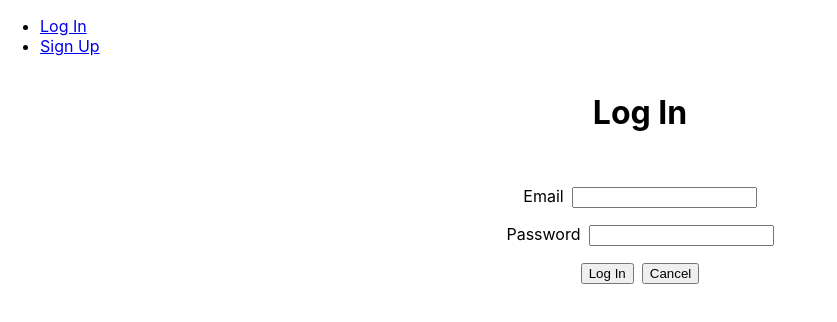
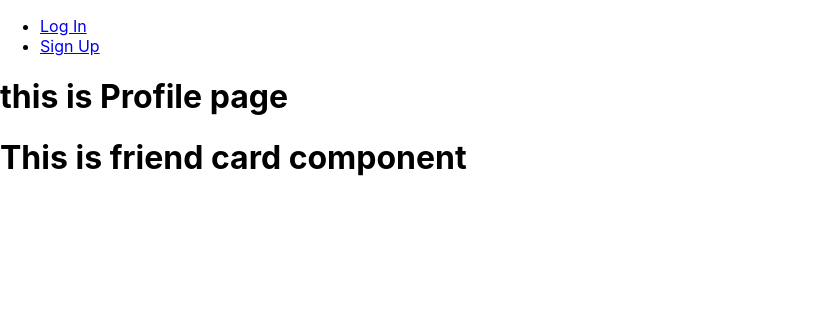
Before and after one commit to Cazier92/Money-Mania-Frontend, a React (Create React App) app: page /profile in a window 1280 px wide. Before the commit this address led to /login. Shown: the top 322 px of the page, without its empty margins (0-837 px from the left). Built offline with nearby package versions, Linux system fonts and the light colour scheme; no server answers.

Commit message:
profile page styling:

```diff
--- a/src/App.jsx
+++ b/src/App.jsx
@@ -98,9 +98,9 @@ const App = () => {
         <Route
           path="/profile"
           element={
-            <ProtectedRoute>
+            // <ProtectedRoute>
               <Profile />
-            </ProtectedRoute>
+            // </ProtectedRoute>
           }
         />
         <Route
--- /dev/null
+++ b/src/components/FriendCard/FriendCard.jsx
@@ -0,0 +1,9 @@
+const FriendCard = () => {
+  return (
+    <main>
+      <h1>This is friend card component</h1>
+    </main>
+  );
+}
+
+export default FriendCard;
--- a/src/pages/Profile/Profile.jsx
+++ b/src/pages/Profile/Profile.jsx
@@ -1,7 +1,9 @@
+import FriendCard from "../../components/FriendCard/FriendCard";
 const Profile = () => {
   return (
     <>
     <h1>this is Profile page</h1>
+    <FriendCard/>
     </>
   );
 }
```
